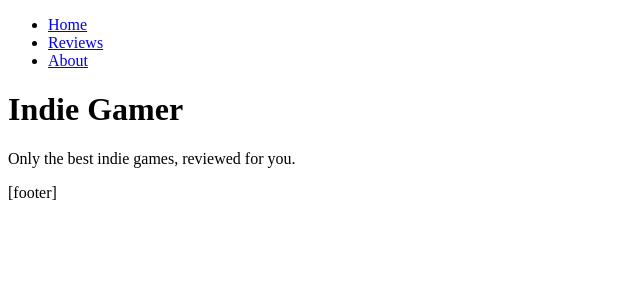
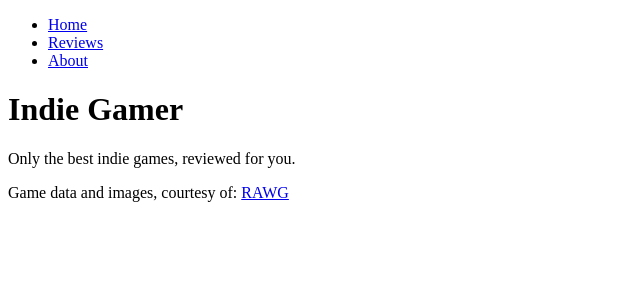
Before and after one commit to patriciacostadacruz/next-reviews-app, a Next.js app: page / in a window 1280 px wide. Shown: the top 300 px of the page, without its empty margins (0-640 px from the left). Built offline with nearby package versions, Linux system fonts and the light colour scheme.

Commit message:
Adds footer

```diff
--- a/app/layout.tsx
+++ b/app/layout.tsx
@@ -19,13 +19,19 @@ export default function RootLayout({ children }: RootProps) {
                 <Link href="/reviews">Reviews</Link>
               </li>
               <li>
+                {/* argument prefetch={false} can be added to the Link - allows to avoid prefecthing the doc in prod builds */}
                 <Link href="/about">About</Link>
               </li>
             </ul>
           </nav>
         </header>
         <main>{children}</main>
-        <footer>[footer]</footer>
+        <footer>
+          Game data and images, courtesy of:{' '}
+          <a href="https://rawg.io/" target="blank">
+            RAWG
+          </a>
+        </footer>
       </body>
     </html>
   );
```
